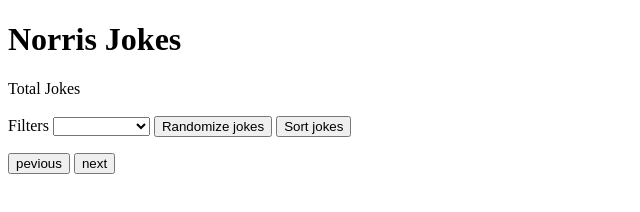
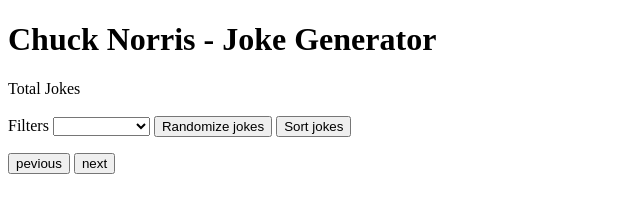
Before and after one commit to bwolvin/norrisApp, a website: page index.html in a window 1280 px wide. Shown: the whole page, without its empty margins (0-640 px from the left). Drawn offline with Linux system fonts and the light colour scheme; no server answers.

Commit message:
Add files via upload
fix initial commit

```diff
--- a/app.js
+++ b/app.js
@@ -1,3 +1,4 @@
+(function() {
   let pageList = [];
 
   // Hepler function to fetch jokes
@@ -152,3 +153,4 @@
 
   // Kick off app
   loadJokeResultsPage();
+})();
--- a/index.html
+++ b/index.html
@@ -2,11 +2,11 @@
 <html lang="en">
 
 <head>
-  <title>Test</title>
+  <title>Chuck Norris - Joke Generator</title>
 </head>
 
 <body>
-    <h1>Norris Jokes</h1>
+    <h1>Chuck Norris - Joke Generator</h1>
 
     <div class="util">
         Total Jokes <span class="total-count"></span><br/><br/>
```
Lines whose indentation alone changed are shown as unchanged.
